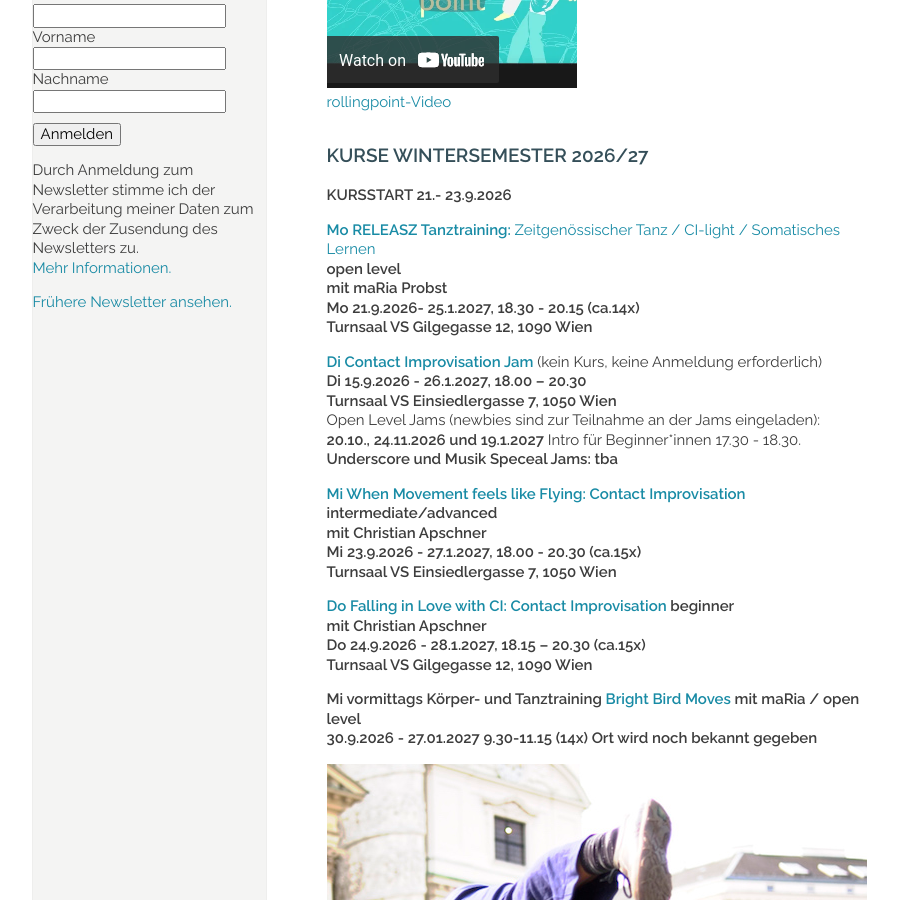
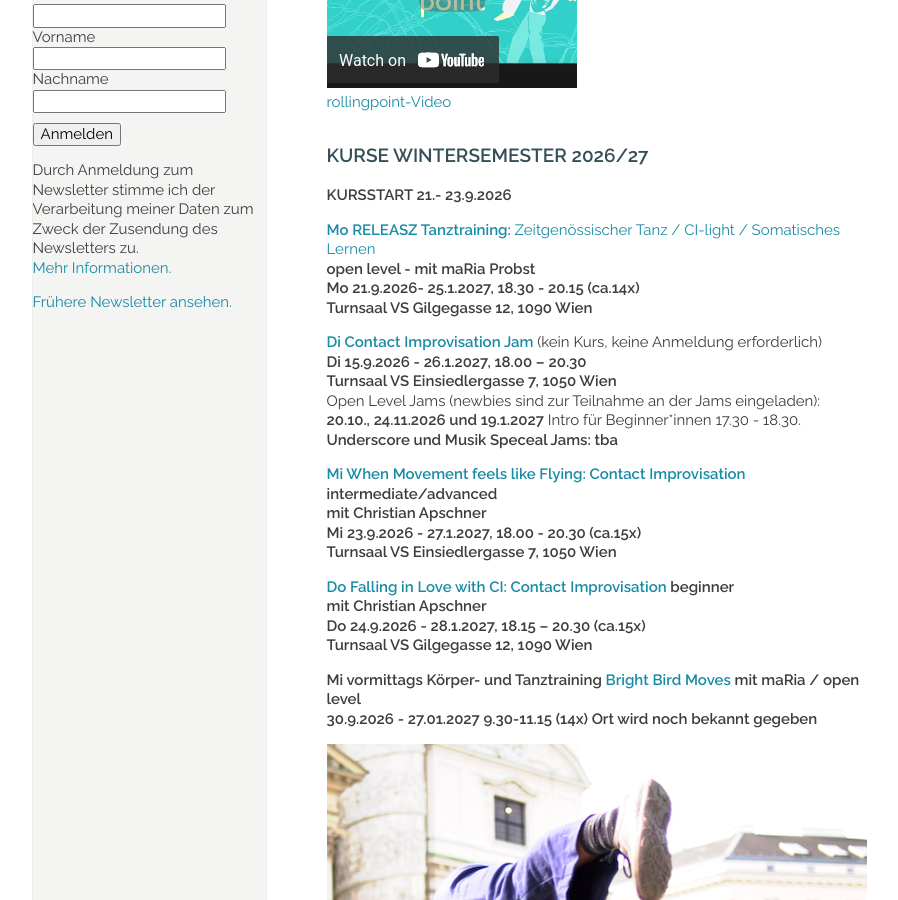
Before and after one commit to manulari/rollingpointat, a Jekyll site: the page built from _pages_de/index.md, in a window 1280 px wide and 900 px high, scrolled down 1108 px. Shown: the whole window, without its empty margins (152-1050 px from the left). Built offline with Jekyll 4.4.1, drawn with Linux system fonts in a browser that asks for light colours; comment, search, counter and statistics services are not loaded.

```diff
--- a/_pages_de/index.md
+++ b/_pages_de/index.md
@@ -34,8 +34,7 @@ Ob mit oder ohne Vorerfahrung – hier bist du richtig!
 **KURSSTART 21.- 23.9.2026**
 
 **[Mo RELEASZ Tanztraining: ](/releasze)**[Zeitgenössischer Tanz / CI-light / Somatisches Lernen](/releasze) \
-**open level**\
-**mit maRia Probst**\
+**open level - mit maRia Probst**\
 **Mo 21.9.2026- 25.1.2027, 18.30 - 20.15 (ca.14x)**\
 **Turnsaal VS Gilgegasse 12, 1090 Wien**
 
```
